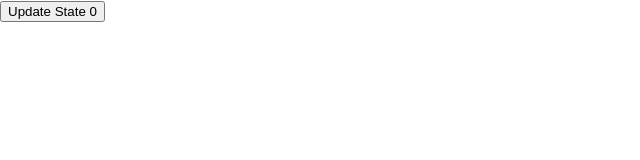
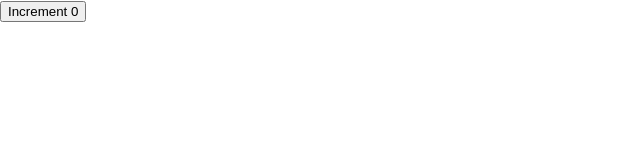
Before and after one commit to abbasmuttaqizaidi/job-hunt-2024, a React (Create React App) app: page / in a window 1280 px wide. Shown: the top 160 px of the page, without its empty margins (0-640 px from the left). Built offline with nearby package versions, Linux system fonts and the light colour scheme.

Commit message:
added example for simpleusereducer case

```diff
--- a/src/App.js
+++ b/src/App.js
@@ -4,6 +4,7 @@ import { store } from "./reduxTraditional/store";
 import { ToolkitCounter } from "./reduxtoolkit";
 import { toolkitStore } from "./reduxtoolkit/store";
 import { UseReducerDemo } from "./usereducer";
+import { SimpleUseReducer } from "./simplesuereducer";
 
 
 function App() {
@@ -13,7 +14,8 @@ function App() {
     <>
       {/* <ReduxTraditional /> */}
       {/* <ReduxToolkit /> */}
-      <UseReducerGateway />
+      {/* <UseReducerGateway /> */}
+      <SimpleUseReducerGateway />
     </>
   );
 }
@@ -45,3 +47,10 @@ function UseReducerGateway() {
     </>
   );
 }
+
+function SimpleUseReducerGateway() {
+
+  return (
+    <SimpleUseReducer />
+  )
+}
--- /dev/null
+++ b/src/simplesuereducer/index.jsx
@@ -0,0 +1,34 @@
+import { useReducer } from "react"
+
+
+const initialState = { count: 0 };
+export const SimpleUseReducer = () => {
+
+    const [state, dispatch] = useReducer(reducer, initialState)
+    return (
+        <>
+            <button onClick={() => {
+                dispatch({
+                    type: INCREMENT
+                })
+            }}>Increment {state?.count}</button>
+
+        </>
+    )
+}
+
+const INCREMENT = 'incrase'
+export const reducer = (state, action) => {
+
+    switch (action.type) {
+        case INCREMENT:
+            return {
+                ...state,
+                count: state?.count + 1
+            }
+
+        default:
+            return state;
+    }
+
+}
```
